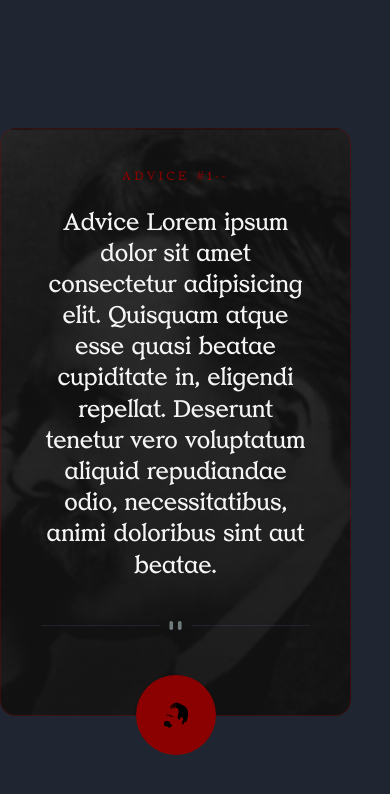
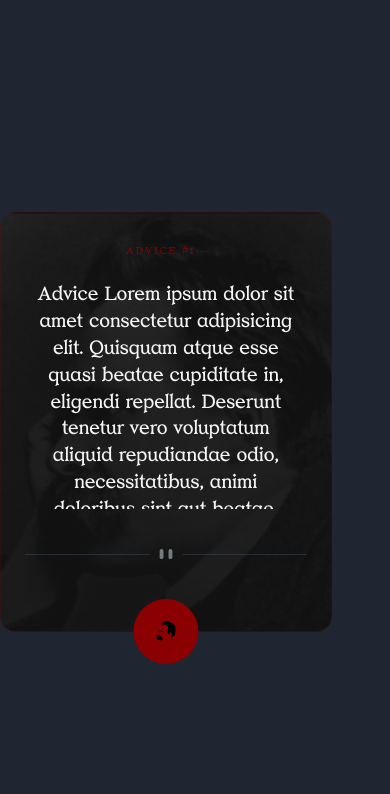
Before and after one commit to malusccp/nietzsche-oracle, a plain HTML site: page frontend/index.html in a window 390 px wide. Drawn offline with Linux system fonts and the light colour scheme; no server answers.

Commit message:
fix: corrigir scroll e tamanho fixo do card de citações

```diff
--- a/frontend/index.html
+++ b/frontend/index.html
@@ -17,7 +17,9 @@
       <div class="box">
       <p id="advice-id">Advice #1--</p>
 
-      <h1 id="quote-text">Advice Lorem ipsum dolor sit amet consectetur adipisicing elit. Quisquam atque esse quasi beatae cupiditate in, eligendi repellat. Deserunt tenetur vero voluptatum aliquid repudiandae odio, necessitatibus, animi doloribus sint aut beatae.</h1>
+      <div class="quote-wrapper">
+        <h1 id="quote-text">Advice Lorem ipsum dolor sit amet consectetur adipisicing elit. Quisquam atque esse quasi beatae cupiditate in, eligendi repellat. Deserunt tenetur vero voluptatum aliquid repudiandae odio, necessitatibus, animi doloribus sint aut beatae.</h1>
+      </div>
 
       <img src="images/pattern-divider-desktop.svg" class="divider" alt="divider">
 
--- a/frontend/styles.css
+++ b/frontend/styles.css
@@ -24,21 +24,31 @@ main {
     min-height: 100vh;
 }
 
+
+
 .box {
     background-color: var(--cor-fundo-card);
     width: 90%;
     max-width: 540px;
-    height: auto;
-    padding: 2.5rem 2.5rem 4rem 2.5rem;
+
+    height: 420px;
+
+    padding: 2rem 2.5rem 4rem 2.5rem;
     border-radius: 1rem;
     position: relative;
     text-align: center;
     color: var(--cor-texto);
     box-sizing: border-box;
-    background-image: linear-gradient(rgba(18, 18, 18, 0.85), rgba(18, 18, 18, 0.95)), url('images/frederich-nietzsche.png');
+
+    display: flex;
+    flex-direction: column;
+
+    background-image: linear-gradient(rgba(18, 18, 18, 0.9), rgba(18, 18, 18, 0.95)),
+                      url('images/frederich-nietzsche.png');
     background-size: cover;
     background-position: center;
-    border: 1px solid rgba(139, 0, 0, 0.3);
+    border: 1px solid rgba(139, 0, 0, 0.2);
+
 }
 
 #advice-id {
@@ -50,13 +60,42 @@ main {
     margin-top: 0;
 }
 
+
+
+.quote-wrapper {
+    flex: 1;
+    overflow-y: auto;
+    display: flex;
+    align-items: flex-start;
+    justify-content: center;
+    margin-bottom: 2.5rem;
+}
+
 #quote-text {
     width: 100%;
-    font-size: 1.5rem;
-    line-height: 1.3;
-    margin-bottom: 2.5rem;
+    margin: auto 0;
     font-weight: normal;
+    font-style: 'zarathustra', sans-serif;
+    line-height: 1.4;
     transition: opacity 0.4s ease-in-out, transform 0.4s ease-out;
+    padding: 0 10px;
+
+    font-size: clamp(1.2rem, 3vw, 1.5rem);
+    text-align: center;
+}
+
+.quote-wrapper::-webkit-scrollbar {
+    width: 6px;
+}
+
+.quote-wrapper::-webkit-scrollbar-track {
+    background: rgba(255, 255, 255, 0.05);
+    border-radius: 10px;
+}
+
+.quote-wrapper::-webkit-scrollbar-thumb {
+    background-color: var(--cor-destaque);
+    border-radius: 10px;
 }
 
 .fade-out {
@@ -97,3 +136,24 @@ main {
     width: 50%;
     height: auto;
 }
+
+@media screen and (max-width: 600px) {
+.box {
+        padding: 2rem 1.5rem 3.5rem 1.5rem;
+        width: 85%;
+    }
+
+    #advice-id {
+        font-size: 10px;
+        letter-spacing: 2px;
+    }
+
+
+    #get-advice-btn {
+        width: 65px;
+        height: 65px;
+        bottom: -32.5px;
+    }
+
+
+}
```
Also changed, not shown: frontend/preview.jpg (deleted).
